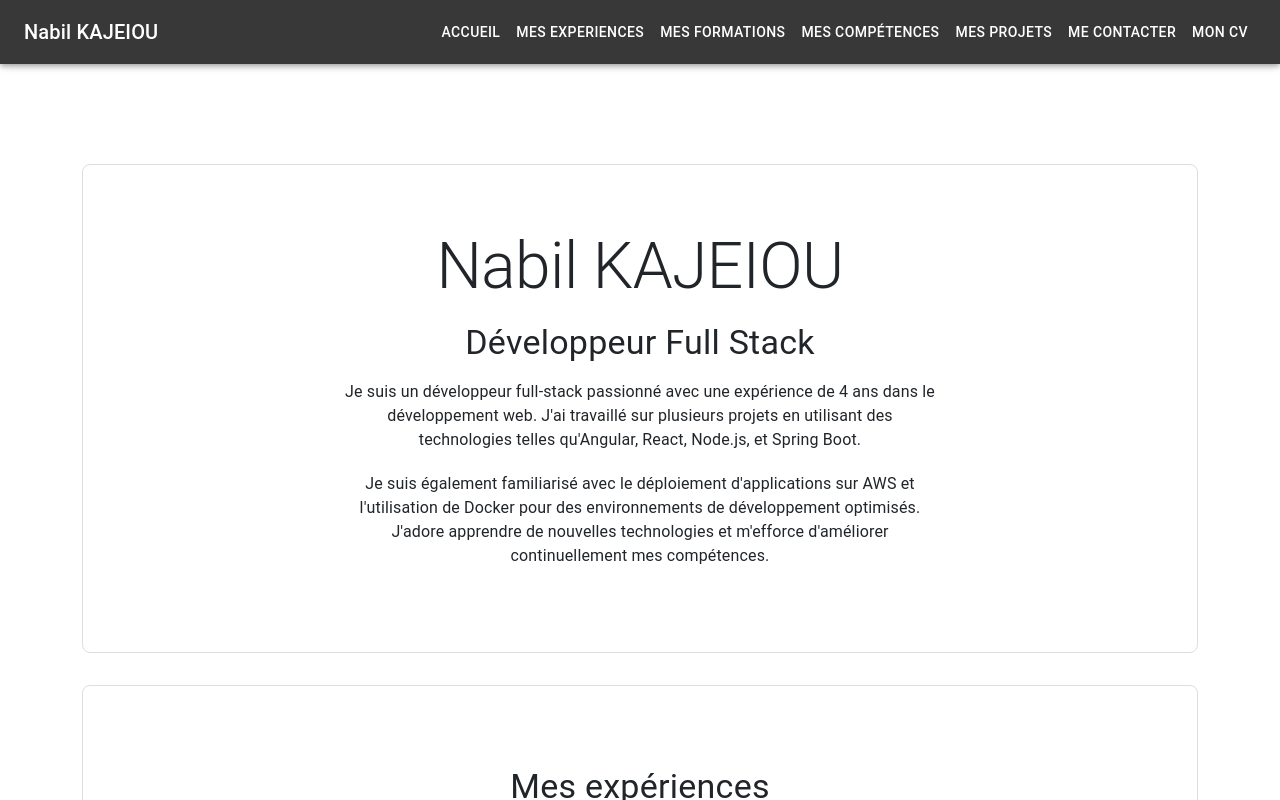
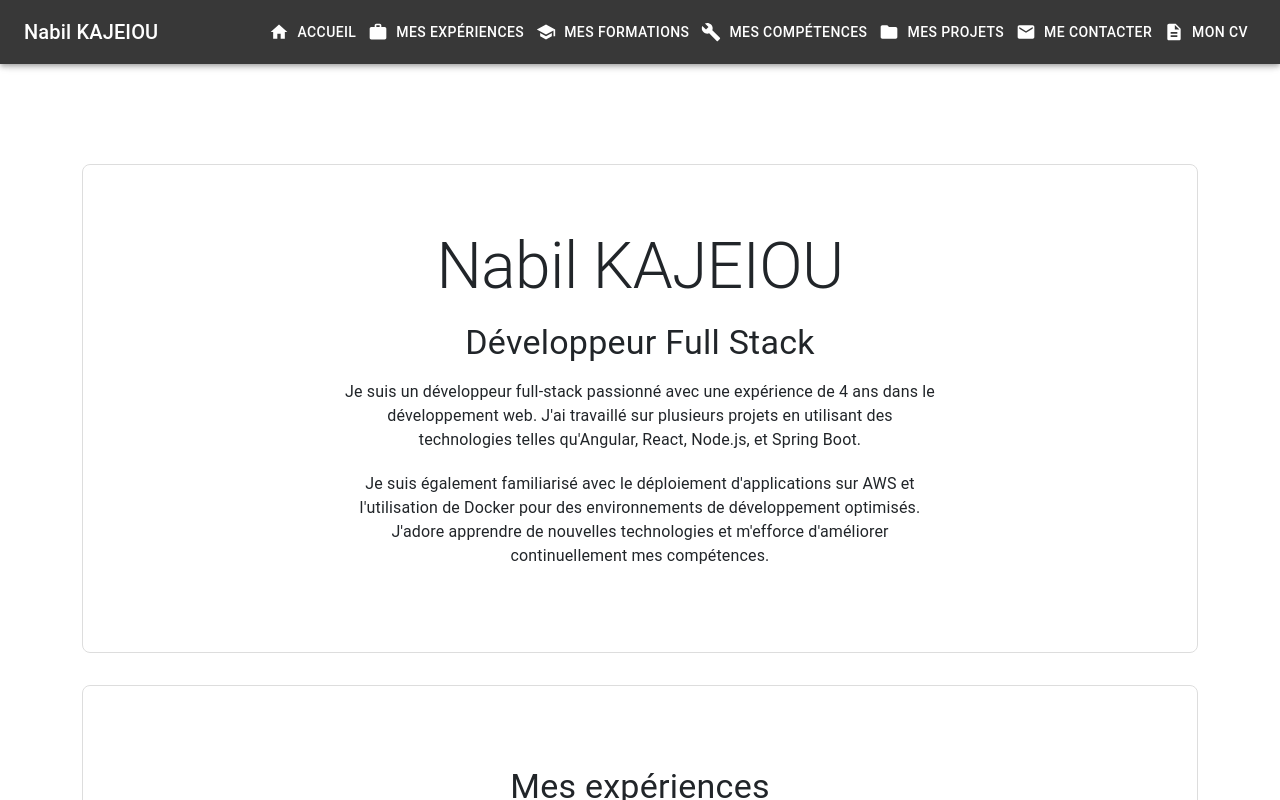
Before and after one commit to kajeiou/Portfolio-React, a React (Create React App) app: page / in a window 1280 px wide. Built offline with nearby package versions, Linux system fonts and the light colour scheme.

Commit message:
Zoom fixed

```diff
--- a/public/index.html
+++ b/public/index.html
@@ -32,7 +32,7 @@
       work correctly both with client-side routing and a non-root public URL.
       Learn how to configure a non-root public URL by running `npm run build`.
     -->
-    <title>React App</title>
+    <title>Portfolio - Nabil Kajeiou</title>
   </head>
   <body>
     <noscript>You need to enable JavaScript to run this app.</noscript>
--- a/src/components/Nav.js
+++ b/src/components/Nav.js
@@ -3,7 +3,13 @@ import { AppBar, Toolbar,  Box, Typography, IconButton,  Drawer, List, ListItem,
 
 import MenuIcon from '@mui/icons-material/Menu';
 import { Link } from 'react-router-dom';
-import HandymanIcon from '@mui/icons-material/Handyman';
+import HomeIcon from '@mui/icons-material/Home';
+import WorkIcon from '@mui/icons-material/Work';
+import SchoolIcon from '@mui/icons-material/School';
+import BuildIcon from '@mui/icons-material/Build';
+import FolderIcon from '@mui/icons-material/Folder';
+import MarkunreadIcon from '@mui/icons-material/Markunread';
+import DescriptionIcon from '@mui/icons-material/Description';
 
 export default function Nav() {
   const [isDrawerOpen, setDrawerOpen] = useState(false);
@@ -15,13 +21,13 @@ export default function Nav() {
   };
 
   const menuItems = [
-    { text: 'Accueil', path: '/' },
-    { text: 'Mes Experiences', path: '/experiences' },
-    { text: 'Mes Formations', path: '/formations' },
-    { text: 'Mes Compétences', path: '/competences' },
-    { text: 'Mes Projets', path: '/projects' },
-    { text: 'Me Contacter', path: '/contact' },
-    { text: 'Mon CV', path: '/curruculum' },
+    { text: 'Accueil', path: '/', icon: <HomeIcon /> },
+    { text: 'Mes Expériences', path: '/experiences', icon: <WorkIcon /> },
+    { text: 'Mes Formations', path: '/formations', icon: <SchoolIcon /> },
+    { text: 'Mes Compétences', path: '/competences', icon: <BuildIcon /> },
+    { text: 'Mes Projets', path: '/projects', icon: <FolderIcon /> },
+    { text: 'Me Contacter', path: '/contact', icon: <MarkunreadIcon /> },
+    { text: 'Mon CV', path: '/curriculum', icon: <DescriptionIcon /> },
   ];
 
   return (
@@ -52,8 +58,9 @@ export default function Nav() {
       <List>
         {menuItems.map((item) => (
           <ListItem button key={item.text} onClick={() => toggleDrawer(false)}>
-                      <Link to={item.path} style={{ textDecoration: 'none', color: 'inherit' }}>
-                        <ListItemText primary={item.text} />
+            <Link to={item.path} style={{ textDecoration: 'none', color: 'inherit', display: 'flex', alignItems: 'center' }}>
+              {item.icon} {/* Afficher l'icône ici */}
+              <ListItemText primary={item.text} sx={{ marginLeft: 1 }} /> {/* Ajouter un espacement à gauche du texte */}
             </Link>
           </ListItem>
         ))}
@@ -63,13 +70,14 @@ export default function Nav() {
           ) : (
             <Box>
               {menuItems.map((item) => (
-                <Button color="inherit" key={item.text}>
+                <Button color="inherit" key={item.text} startIcon={item.icon}>
                   <Link to={item.path} style={{ textDecoration: 'none', color: 'white' }}>
                     {item.text}
                   </Link>
                 </Button>
               ))}
             </Box>
+
           )}
         </Toolbar>
       </AppBar>
```
Lines whose indentation alone changed are shown as unchanged.
